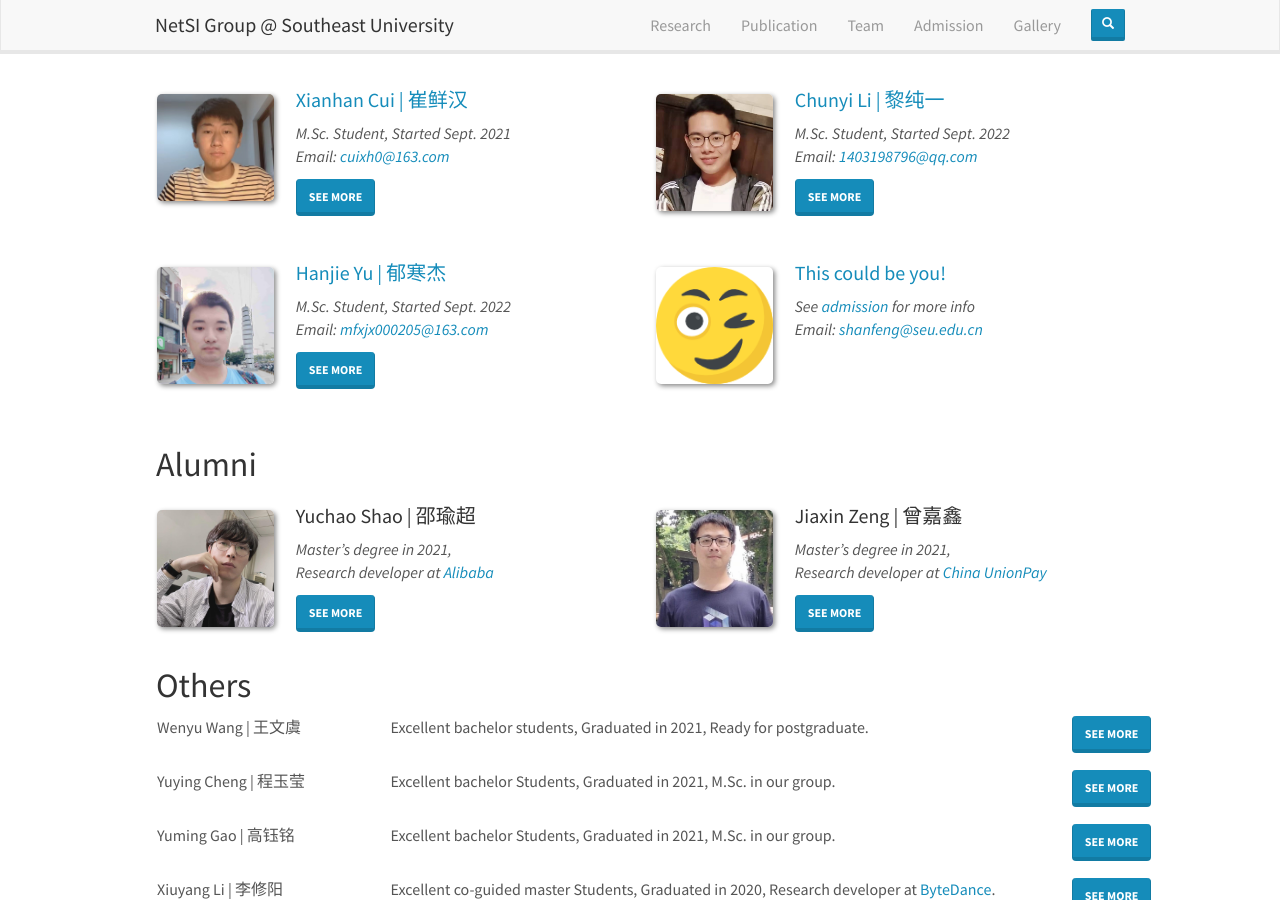
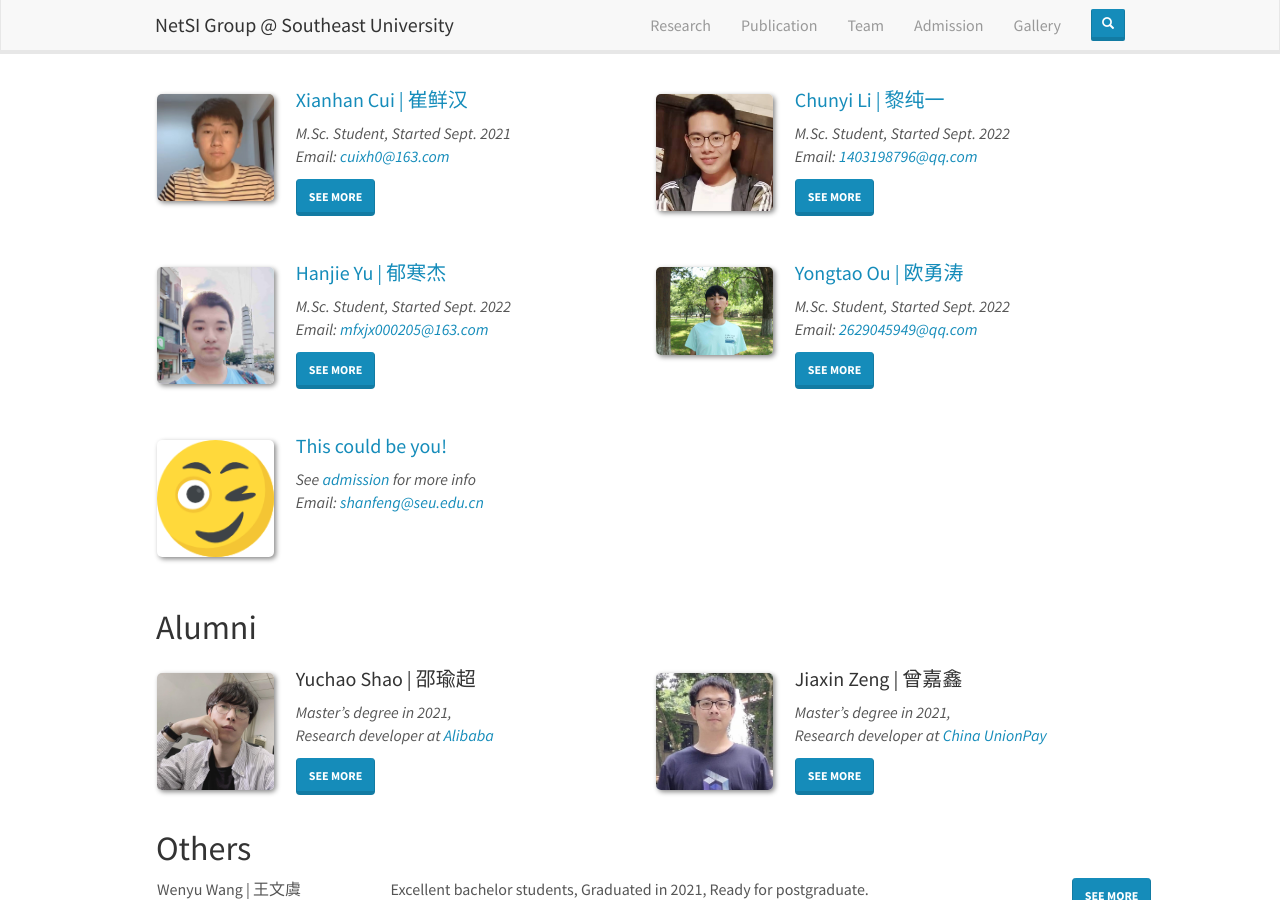
Before and after one commit to SEU-NetSI/seu-netsi.github.io, a Jekyll site: the page built from _pages/team.md, in a window 1280 px wide and 900 px high, scrolled down 1164 px. Built offline with Jekyll 4.4.1, drawn with Linux system fonts in a browser that asks for light colours; nearby versions of some CDN libraries.

Commit message:
Update students.yml

```diff
--- a/_data/students.yml
+++ b/_data/students.yml
@@ -192,6 +192,22 @@
   correspondence:
     - "<b>Github:</b> <a href='https://github.com/mfxjx000205' target='_blank'>https://github.com/mfxjx000205</a>"
 
+- name: Yongtao Ou
+  chinese: 欧勇涛
+  id: ouyongtao
+  photo: ouyongtao.jpg
+  info: M.Sc. Student, Started Sept. 2022
+  email: 2629045949@qq.com
+  link: https://github.com/shang-huan
+  education:
+    - "<b>2022.09 ~ Now:</b> M.Sc, <a href='https://cse.seu.edu.cn/' target='_blank'>School of computer science and engineering</a>, <a href='https://www.seu.edu.cn/' target='_blank'>Southeast University</a>, China"
+    - "<b>2017.09 ~ 2021.06:</b> B.Sc, <a href='http://math.suda.edu.cn/' target='_blank'>School of Mathematical Science</a>, <a href='https://www.suda.edu.cn/' target='_blank'>Soochow University</a>, China"
+  interest:
+    - "<b>Internet of Things</b>"
+    - "<b>Algorithm Design</b>"
+  correspondence:
+    - "<b>Github:</b> <a href='https://github.com/shang-huan' target='_blank'>https://github.com/shanghuan</a>"
+
 - name: "This could be you!"
   chinese: placeholder
   id: placeholder
```
